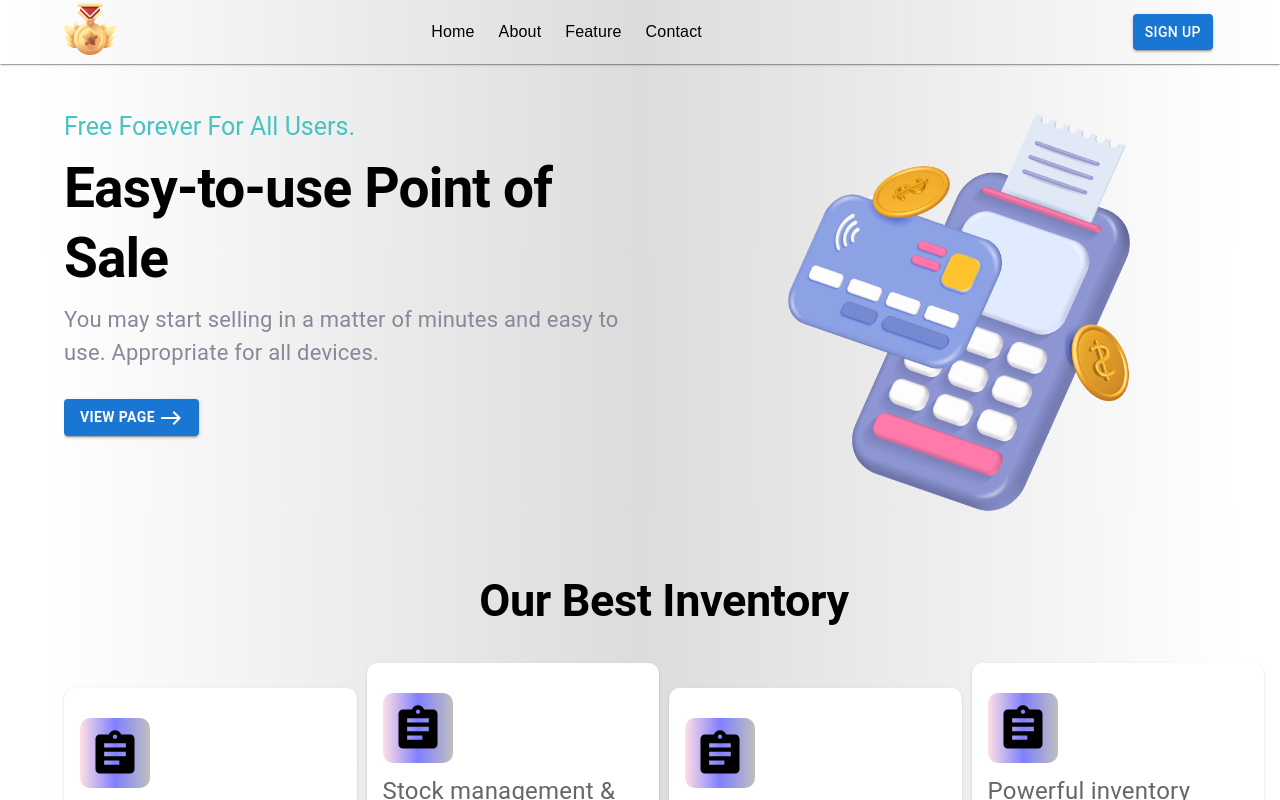
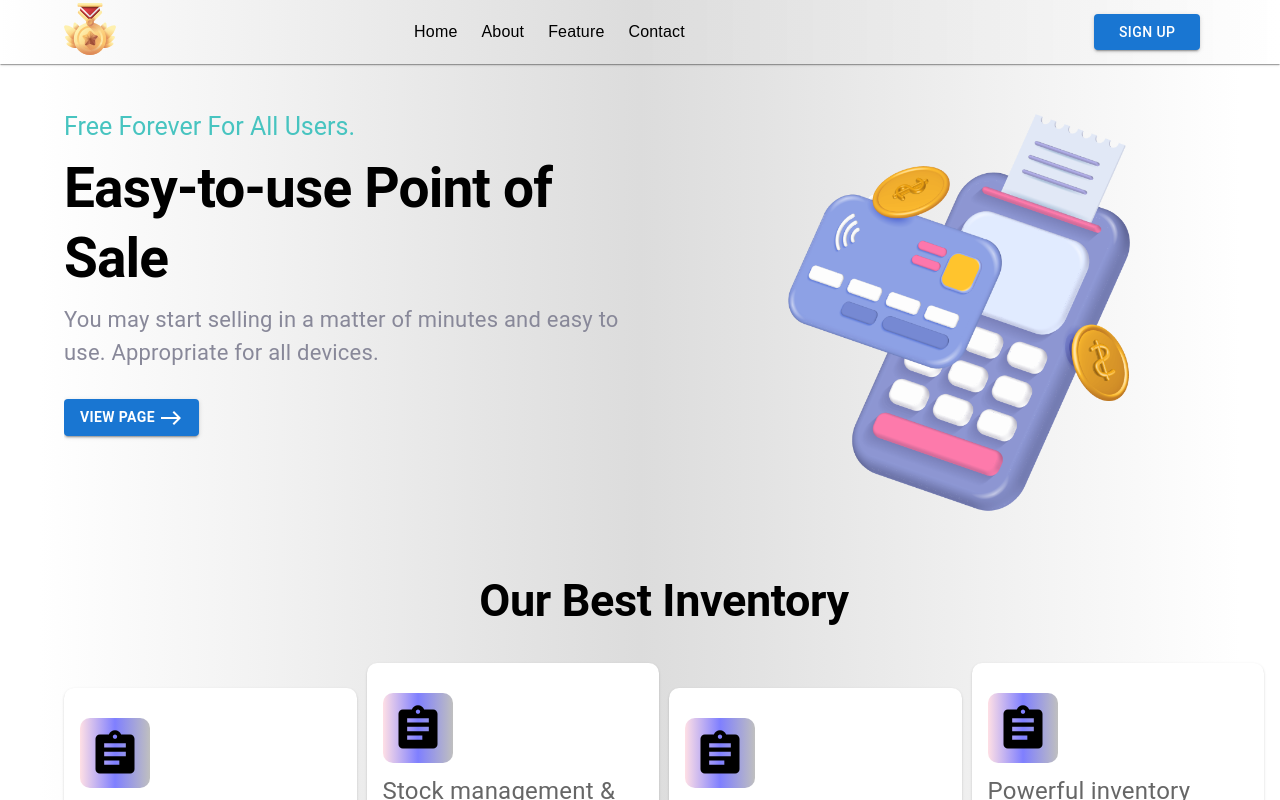
Before and after one commit to dev-SazzadHossain/landing_page, a React (Vite) app: page / in a window 1280 px wide. Shown: the top 800 px of the page. Built offline with nearby package versions, Linux system fonts and the light colour scheme.

Commit message:
fixed_issue

```diff
--- a/src/Sections/Navbar/Navbar.jsx
+++ b/src/Sections/Navbar/Navbar.jsx
@@ -141,12 +141,25 @@ const Navbar = () => {
               </Box>
               <Box
                 sx={{
-                  width: "140px",
+                  width: "20%",
                   margin: "0 auto",
-                  textAlign: "center",
+
+                  p: "2px 3px",
+                  display: "flex",
+                  justifyContent: "center",
+                  alignItems: "center",
                 }}
               >
-                <Button variant="contained">Sign Up</Button>
+                <Button
+                  variant="contained"
+                  sx={{
+                    textAlign: "center",
+
+                    width: "80%",
+                  }}
+                >
+                  Sign Up
+                </Button>
               </Box>
               {/* ToggleButton And Driver */}
               <Box
```
